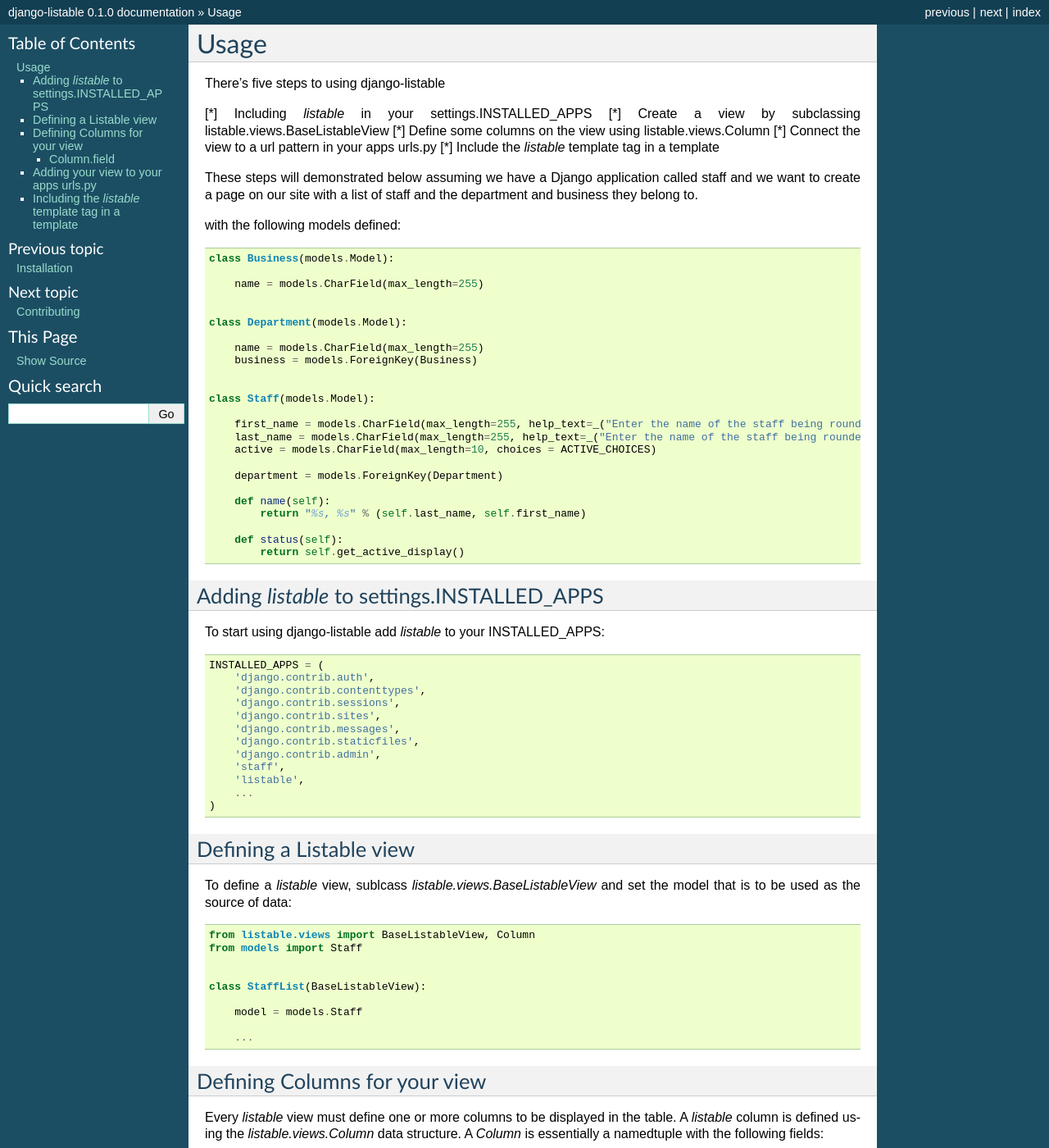
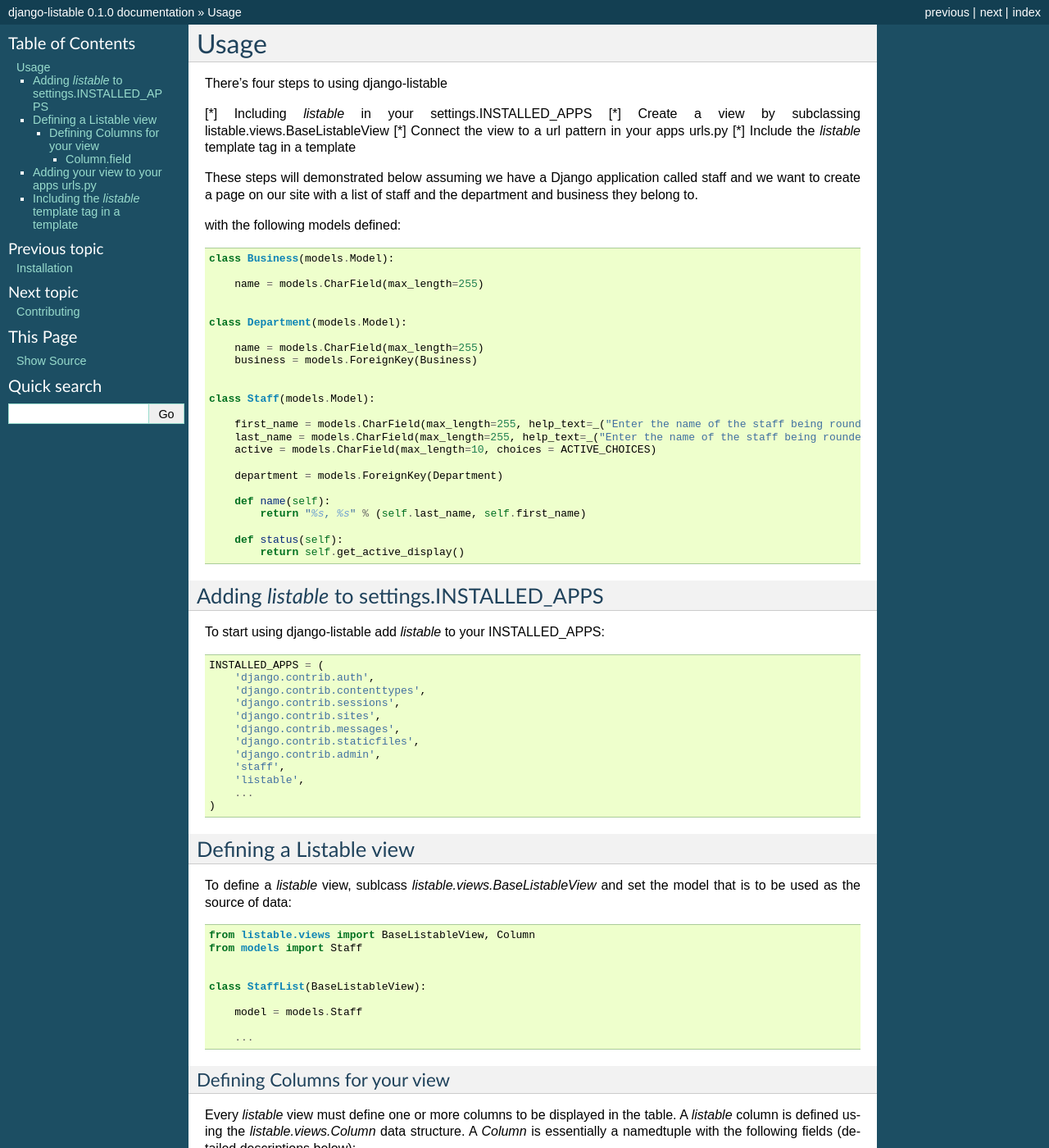
Before and after one commit to randlet/django-listable, a Sphinx documentation site: the page built from docs/usage.rst, in a window 1280 px wide and 1400 px high. Shown: the whole window at 82% size. Built offline with Sphinx 7.4.7, drawn with Linux system fonts in a browser that asks for light colours; some of the changed lines change nothing that is shown; some of the changed text lies outside the part shown.

Commit message:
minor progress on updates

```diff
--- a/docs/usage.rst
+++ b/docs/usage.rst
@@ -2,11 +2,10 @@
 Usage
 ========
 
-There's five steps to using django-listable
+There's four steps to using django-listable
 
 [*] Including `listable` in your settings.INSTALLED_APPS
 [*] Create a view by subclassing listable.views.BaseListableView
-[*] Define some columns on the view using listable.views.Column
 [*] Connect the view to a url pattern in your apps urls.py
 [*] Include the `listable` template tag in a template
 
@@ -78,11 +77,11 @@
         ...
 
 Defining Columns for your view
-------------------------------
+^^^^^^^^^^^^^^^^^^^^^^^^^^^^^^
 
 Every `listable` view must define one or more columns to be displayed in the table.
 A `listable` column is defined using the `listable.views.Column` data structure.
-A `Column` is essentially a namedtuple with the following fields:
+A `Column` is essentially a namedtuple with the following fields (detailed descriptions below):
 
 *field*
   The model field name for the column(this can also be a `virtual` field name described below)
@@ -113,17 +112,8 @@
                 ordering=False,
                 filtering=False
             ),
-            Column(
-                field="first_name",
-                ordering="first_name",
-                filtering="first_name",
-            ),
-            Column(
-                field="name",
-                ordering="last_name",
-                filtering="last_name",
-                widget=SELECT,
-            ),
+            Column(field="first_name"),
+            Column(field="name", ordering="last_name", widget=SELECT),
             Column(
                 field="department",
                 ordering="department__name",
```
